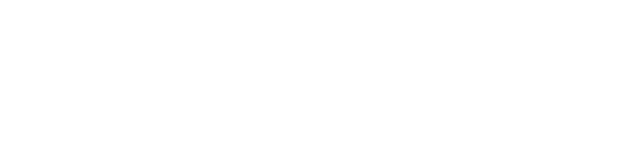
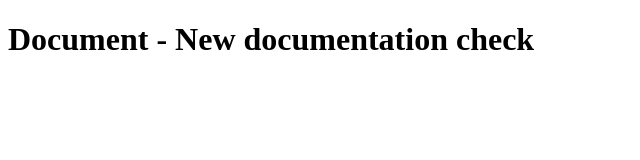
Before and after one commit to nischalkasera/git-commands, a plain HTML site: page index.html in a window 1280 px wide. Shown: the whole page, without its empty margins (0-640 px from the left). Drawn offline with Linux system fonts and the light colour scheme.

Commit message:
add new heading

```diff
--- a/index.html
+++ b/index.html
@@ -7,6 +7,6 @@
     <title>Document</title>
 </head>
 
-
+    <h1>Document - New documentation check</h1>
 </body>
 </html>
```
